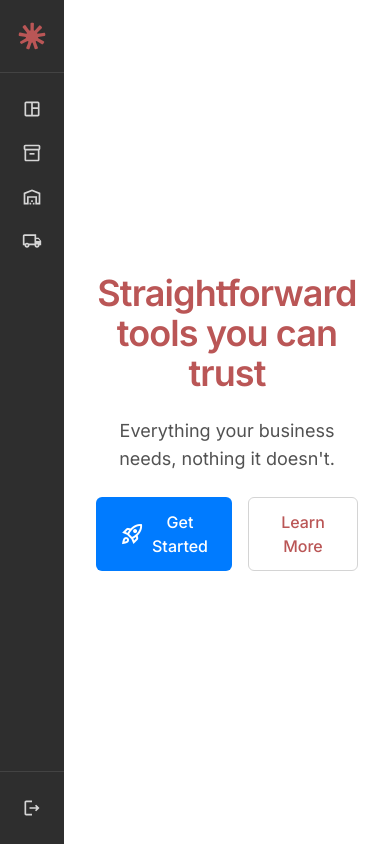
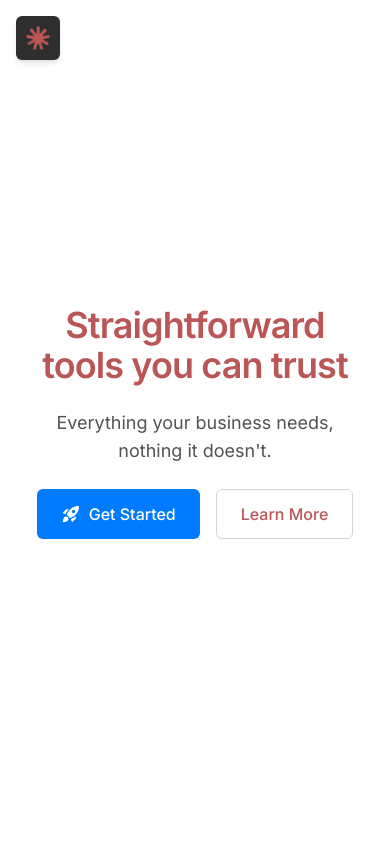
Before and after one commit to DanDeeHub/talli, a Next.js app: page / in a window 390 px wide. Built offline with nearby package versions, Linux system fonts and the light colour scheme.

Commit message:
refactor(ui): inline icons, drop font CDN, and dedupe sidebar

```diff
--- a/app/Sidebar.tsx
+++ b/app/Sidebar.tsx
@@ -1,6 +1,6 @@
 "use client";
 
-import { useState } from "react";
+import { useEffect, useState } from "react";
 import Image from "next/image";
 import {
   DashboardIcon,
@@ -8,88 +8,146 @@ import {
   WarehouseIcon,
   SuppliersIcon,
   LogoutIcon,
-  MenuOpenIcon,
+  CloseIcon,
 } from "./icons";
 
-const nav = [
+type IconType = React.ComponentType<{ className?: string }>;
+
+const nav: { label: string; Icon: IconType }[] = [
   { label: "Dashboard", Icon: DashboardIcon },
   { label: "Inventory", Icon: InventoryIcon },
   { label: "Warehouse", Icon: WarehouseIcon },
   { label: "Suppliers", Icon: SuppliersIcon },
 ];
 
-export default function Sidebar() {
-  const [collapsed, setCollapsed] = useState(true);
-
 const itemClass =
   "flex h-10 items-center gap-3 rounded-md px-2.5 text-sm text-white/80 transition-colors hover:bg-primary/60 hover:text-white";
 
+function LogoMark({ className }: { className?: string }) {
   return (
-    <aside
-      className={`flex flex-col bg-[#2e2e2e] text-white transition-all duration-200 ${
-        collapsed ? "w-16" : "w-52"
-      }`}
-    >
-      <div className="flex items-center justify-between gap-3 border-b border-white/10 px-4 py-5">
-        {collapsed ? (
-          <button
-            onClick={() => setCollapsed(false)}
-            title="Expand"
-            className="flex cursor-pointer items-center justify-center rounded"
-          >
     <Image
       src="/logo-mark.png"
       alt="Talli logo"
       width={32}
       height={32}
       priority
-              className="h-8 w-8 max-w-none shrink-0 rounded transition duration-200 hover:brightness-0 hover:invert"
+      className={`max-w-none shrink-0 rounded ${className ?? ""}`}
     />
+  );
+}
+
+function SidebarItem({
+  Icon,
+  label,
+  expanded,
+}: {
+  Icon: IconType;
+  label: string;
+  expanded: boolean;
+}) {
+  return (
+    <a href="#" title={expanded ? undefined : label} className={itemClass}>
+      <Icon className="h-5 w-5 shrink-0" />
+      {expanded && label}
+    </a>
+  );
+}
+
+export default function Sidebar() {
+  const [collapsed, setCollapsed] = useState(true); // desktop rail state
+  const [mobileOpen, setMobileOpen] = useState(false); // mobile drawer state
+  const [isMobile, setIsMobile] = useState(false);
+
+  useEffect(() => {
+    const mql = window.matchMedia("(max-width: 767px)");
+    const apply = () => {
+      setIsMobile(mql.matches);
+      if (!mql.matches) setMobileOpen(false); // reset drawer when leaving mobile
+    };
+    apply();
+    mql.addEventListener("change", apply);
+    return () => mql.removeEventListener("change", apply);
+  }, []);
+
+  // Full layout (labels visible): always on mobile, or when expanded on desktop.
+  const expanded = isMobile || !collapsed;
+
+  const asideClass = `flex flex-col bg-[#2e2e2e] text-white transition-all duration-200 ${
+    isMobile
+      ? `fixed inset-y-0 left-0 z-50 w-64 ${
+          mobileOpen ? "translate-x-0" : "-translate-x-full"
+        }`
+      : collapsed
+        ? "w-16"
+        : "w-52"
+  }`;
+
+  return (
+    <>
+      {/* Mobile: the logo button opens the drawer */}
+      {isMobile && !mobileOpen && (
+        <button
+          onClick={() => setMobileOpen(true)}
+          title="Open menu"
+          aria-label="Open menu"
+          className="fixed left-4 top-4 z-30 flex cursor-pointer items-center justify-center rounded-md bg-[#2e2e2e] p-2 shadow-md"
+        >
+          <LogoMark className="h-7 w-7" />
         </button>
-        ) : (
+      )}
+
+      {/* Mobile backdrop */}
+      {isMobile && mobileOpen && (
+        <div
+          onClick={() => setMobileOpen(false)}
+          className="fixed inset-0 z-40 bg-black/50"
+          aria-hidden="true"
+        />
+      )}
+
+      <aside className={asideClass}>
+        <div className="flex items-center justify-between gap-3 border-b border-white/10 px-4 py-5">
+          {expanded ? (
             <>
               <div className="flex items-center gap-3">
-              <Image
-                src="/logo-mark.png"
-                alt="Talli logo"
-                width={32}
-                height={32}
-                priority
-                className="h-8 w-8 max-w-none shrink-0 rounded brightness-0 invert transition duration-200"
-              />
-              <span className="text-xl font-semibold tracking-tight">Talli</span>
+                <LogoMark className="h-8 w-8 brightness-0 invert" />
+                <span className="text-xl font-semibold tracking-tight">
+                  Talli
+                </span>
               </div>
               <button
-              onClick={() => setCollapsed(true)}
-              title="Collapse"
+                onClick={() =>
+                  isMobile ? setMobileOpen(false) : setCollapsed(true)
+                }
+                title={isMobile ? "Close menu" : "Collapse"}
+                aria-label={isMobile ? "Close menu" : "Collapse"}
                 className="flex cursor-pointer items-center justify-center rounded-md p-1 text-white/80 transition-colors hover:bg-primary/60 hover:text-white"
               >
-              <MenuOpenIcon className="h-5 w-5" />
+                <CloseIcon className="h-5 w-5" />
               </button>
             </>
+          ) : (
+            <button
+              onClick={() => setCollapsed(false)}
+              title="Expand"
+              aria-label="Expand"
+              className="flex cursor-pointer items-center justify-center rounded"
+            >
+              <LogoMark className="h-8 w-8 transition duration-200 hover:brightness-0 hover:invert" />
+            </button>
           )}
         </div>
 
         <nav className="flex flex-1 flex-col gap-1 px-3 py-4">
-        {nav.map(({ label, Icon }) => (
-          <a
-            key={label}
-            href="#"
-            title={collapsed ? label : undefined}
-            className={itemClass}
-          >
-            <Icon className="h-5 w-5 shrink-0" />
-            {!collapsed && label}
-          </a>
+          {nav.map((item) => (
+            <SidebarItem key={item.label} {...item} expanded={expanded} />
           ))}
         </nav>
 
         <div className="border-t border-white/10 px-3 py-4">
-        <a href="#" title={collapsed ? "Logout" : undefined} className={itemClass}>
-          <LogoutIcon className="h-5 w-5 shrink-0" />
-          {!collapsed && "Logout"}
-        </a>
+          <SidebarItem Icon={LogoutIcon} label="Logout" expanded={expanded} />
         </div>
       </aside>
+    </>
   );
 }
--- a/app/globals.css
+++ b/app/globals.css
@@ -4,7 +4,7 @@
   --color-primary: #ba5656; /* Brand Red */
   --color-secondary: #ffffff; /* White */
   --color-accent: #007bff; /* Electric Blue */
-  --font-sans: var(--font-inter), Arial, Helvetica, sans-serif;
+  --font-sans: var(--font-inter), sans-serif;
 }
 
 html,
--- a/app/icons.tsx
+++ b/app/icons.tsx
@@ -62,10 +62,18 @@ export function LogoutIcon(props: IconProps) {
   );
 }
 
-export function MenuOpenIcon(props: IconProps) {
+export function CloseIcon(props: IconProps) {
   return (
     <Svg {...props}>
-      <path d="M3 18h13v-2H3zm0-5h10v-2H3zm0-7v2h13V6zm18 9.59L17.42 12 21 8.41 19.59 7l-5 5 5 5z" />
+      <path d="M19 6.41 17.59 5 12 10.59 6.41 5 5 6.41 10.59 12 5 17.59 6.41 19 12 13.41 17.59 19 19 17.59 13.41 12z" />
     </Svg>
   );
 }
+
+export function RocketIcon(props: IconProps) {
+  return (
+    <Svg {...props}>
+      <path d="M9.19 6.35c-2.04 2.29-3.44 5.58-3.57 5.89L2 10.69l4.05-4.05c.47-.47 1.15-.68 1.81-.55zM11.17 17s3.74-1.55 5.89-3.7c5.4-5.4 4.5-9.62 4.21-10.57-.95-.3-5.17-1.19-10.57 4.21C8.55 9.09 7 12.83 7 12.83zm6.48-2.19c-2.29 2.04-5.58 3.44-5.89 3.57L13.31 22l4.05-4.05c.47-.47.68-1.15.55-1.81zM9 18c0 .83-.34 1.58-.88 2.12C6.94 21.3 2 22 2 22s.7-4.94 1.88-6.12C4.42 15.34 5.17 15 6 15c1.66 0 3 1.34 3 3m4-9c0-1.1.9-2 2-2s2 .9 2 2-.9 2-2 2-2-.9-2-2" />
+    </Svg>
+  );
+}
--- a/app/layout.tsx
+++ b/app/layout.tsx
@@ -19,18 +19,6 @@ export default function RootLayout({
 }>) {
   return (
     <html lang="en" className={`${inter.variable} h-full antialiased`}>
-      <head>
-        <link rel="preconnect" href="https://fonts.googleapis.com" />
-        <link
-          rel="preconnect"
-          href="https://fonts.gstatic.com"
-          crossOrigin="anonymous"
-        />
-        <link
-          rel="stylesheet"
-          href="https://fonts.googleapis.com/css2?family=Material+Symbols+Outlined:opsz,wght,FILL,GRAD@24,400,0,0"
-        />
-      </head>
       <body className="min-h-full flex flex-col">{children}</body>
     </html>
   );
--- a/app/page.tsx
+++ b/app/page.tsx
@@ -1,4 +1,5 @@
 import Sidebar from "./Sidebar";
+import { RocketIcon } from "./icons";
 
 export default function Home() {
   return (
@@ -14,9 +15,7 @@ export default function Home() {
         </p>
         <div className="flex gap-4">
           <button className="flex items-center gap-2 rounded-md bg-accent px-6 py-3 font-medium text-white transition-colors hover:opacity-90">
-            <span className="material-symbols-outlined text-[20px] leading-none">
-              rocket_launch
-            </span>
+            <RocketIcon className="h-5 w-5" />
             Get Started
           </button>
           <button className="rounded-md border border-neutral-300 px-6 py-3 font-medium text-primary transition-colors hover:bg-neutral-100">
```
Lines whose indentation alone changed are shown as unchanged.
